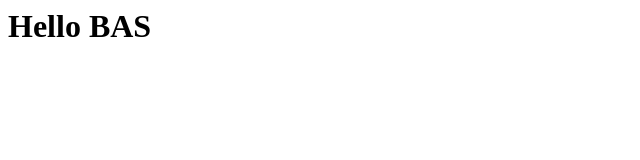
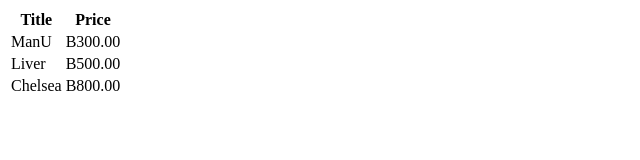
Before and after one commit to triphop35/myServer, a website: page public/index.html in a window 1280 px wide. Shown: the whole page, without its empty margins (0-640 px from the left). Drawn offline with nearby package versions, Linux system fonts and the light colour scheme.

Commit message:
7th : เพิ่มตารางแสดงข้อมูลดึงข้อมูลจากไฟล์ app.js

```diff
--- a/public/index.html
+++ b/public/index.html
@@ -7,6 +7,18 @@
  </head>
 
 <body ng-controller="mainCtrl">
-		<h1>Hello {{name}}</h1>
+		<table>
+			<thead>
+				<th>Title</th>
+				<th>Price</th>
+			</thead>
+			<tbody>
+				<tr ng-repeat="book in books">
+					<td>{{book.title}}</td>
+					<td>{{book.price | currency:'B'}}</td>
+				</tr>
+			</tbody>
+		</table>
+
  </body>
  </html>
--- a/public/js/app.js
+++ b/public/js/app.js
@@ -1,4 +1,8 @@
 angular.module("myApp", [])
 .controller('mainCtrl', function($scope){
-	$scope.name = 'BAS';
-})
+	$scope.books = [
+		{title: 'ManU', price: 300},
+		{title: 'Liver', price: 500},
+		{title: 'Chelsea', price: 800}
+	];
+ })
```
